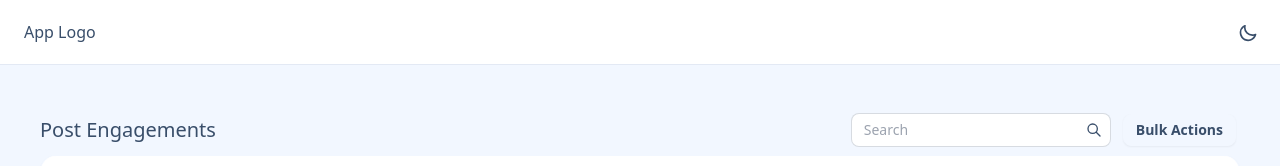
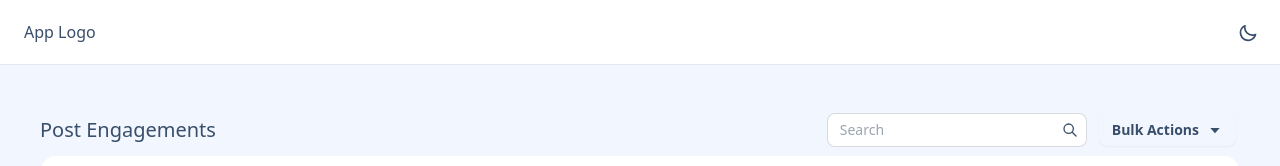
Before and after one commit to ogunsolahabib/clepher-post-engagements, a React (Vite) app: page /post-engagement in a window 1280 px wide. Shown: the top 166 px of the page. Built offline with nearby package versions, Linux system fonts and the light colour scheme.

Commit message:
table dropdown icon

```diff
--- /dev/null
+++ b/src/components/icons/ArrowDown.tsx
@@ -0,0 +1,17 @@
+
+export default function ArrowDown() {
+    return (
+        <svg
+            xmlns="http://www.w3.org/2000/svg"
+            width="1em"
+            height="1em"
+            fill="currentColor"
+            stroke="currentColor"
+            strokeWidth="0"
+            className="h-4 w-4"
+            viewBox="0 0 24 24"
+        >
+            <path d="M11.998 17l7-8h-14z"></path>
+        </svg>
+    );
+}
--- a/src/components/page-specific/PostEngagement/PostsTable.tsx
+++ b/src/components/page-specific/PostEngagement/PostsTable.tsx
@@ -10,6 +10,7 @@ import Dropdown, { DropDownContent } from "../../ui/Dropdown"
 import Input from "../../ui/Input"
 import getFilteredList from "../../../utills/getFilteredList"
 import Search from "../../icons/Search"
+import ArrowDown from "../../icons/ArrowDown"
 
 const renderChannelIcon = (channel: any) => {
     switch (channel) {
@@ -116,7 +117,7 @@ export default function PostsTable() {
                     <Search />
 
                 </label>
-                <Dropdown className="dropdown-end" labelNode={<Button size='sm' variant='outline'>Bulk Actions</Button>} contentNode={<DropDownContent className="menu shadow bg-base-100 p-2 menu-sm w-48 my-2">
+                <Dropdown className="dropdown-end" labelNode={<Button size='sm' variant='outline'>Bulk Actions <ArrowDown /></Button>} contentNode={<DropDownContent className="menu shadow bg-base-100 p-2 menu-sm w-48 my-2">
                     <li><a>Delete</a></li>
                 </DropDownContent>
                 } />
--- a/src/components/ui/Dropdown.tsx
+++ b/src/components/ui/Dropdown.tsx
@@ -26,5 +26,5 @@ export function DropdownLabel({ className, ...props }: React.HTMLAttributes<HTML
 interface DropdownContentProps extends React.HTMLAttributes<HTMLElement> {
 }
 export function DropDownContent({ className, ...props }: DropdownContentProps) {
-    return <ul tabIndex={0} className={mergeClassNames("dropdown-content p-2  rounded-box z-[1]", className)} {...props} />
+    return <ul tabIndex={0} className={mergeClassNames("dropdown-content p-2  rounded-box z-10", className)} {...props} />
 }
--- a/src/components/ui/Table.tsx
+++ b/src/components/ui/Table.tsx
@@ -14,7 +14,7 @@ export default function Table({ columns, data }: TableProps) {
     return <Card className="card overflow-x-auto md:h-[60vh]">
         <CardBody>
             <table className="table table-sm bg-base-100 px-6">
-                <thead className="sticky top-0 z-50 bg-base-100">
+                <thead className="sticky top-0 z-[1] bg-base-100">
                     <tr>
                         {columns.map((column, index) => (
                             <th key={typeof column.title === "string" ? column.title : index} style={column.width ? { width: column.width } : undefined}>{column.title}</th>
```
